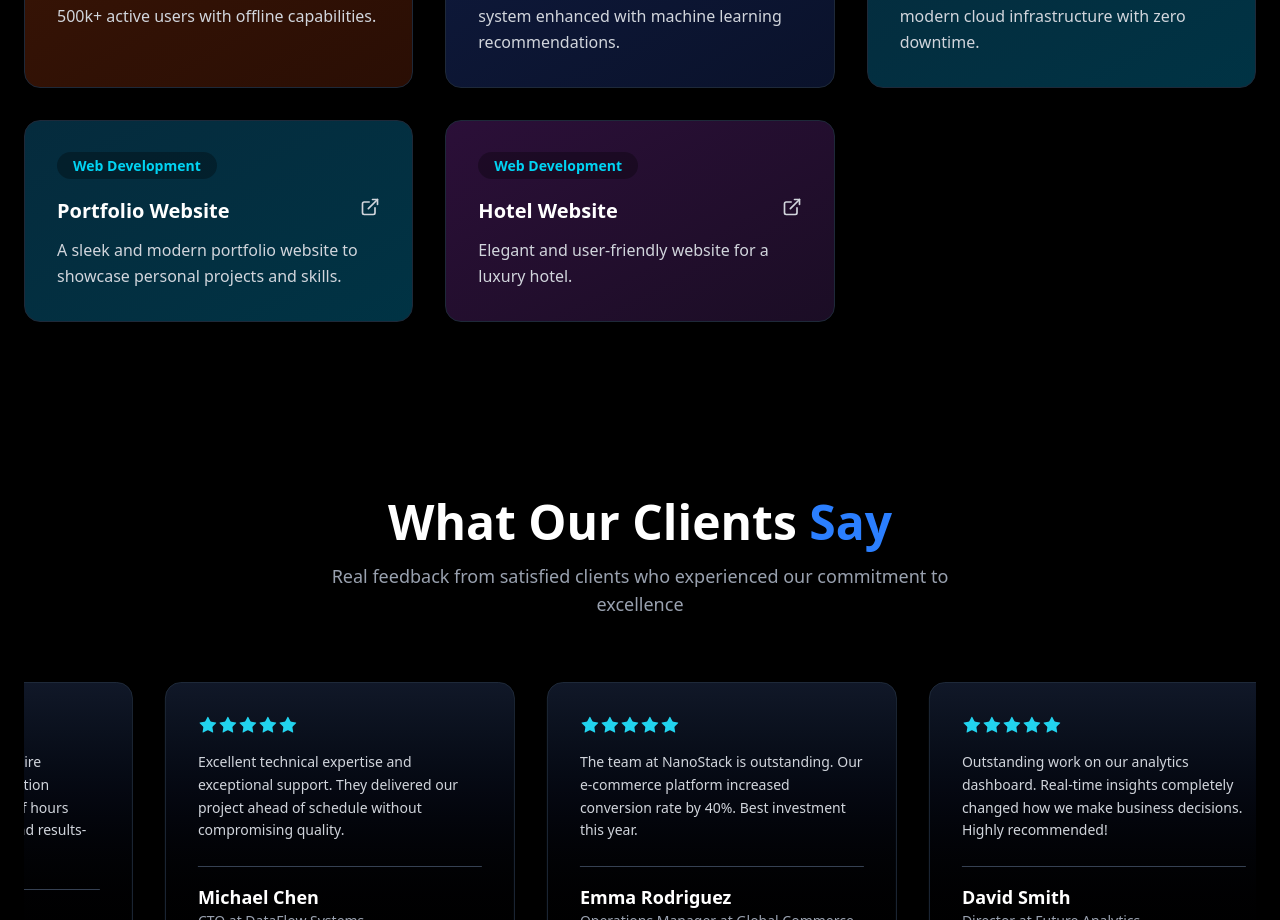
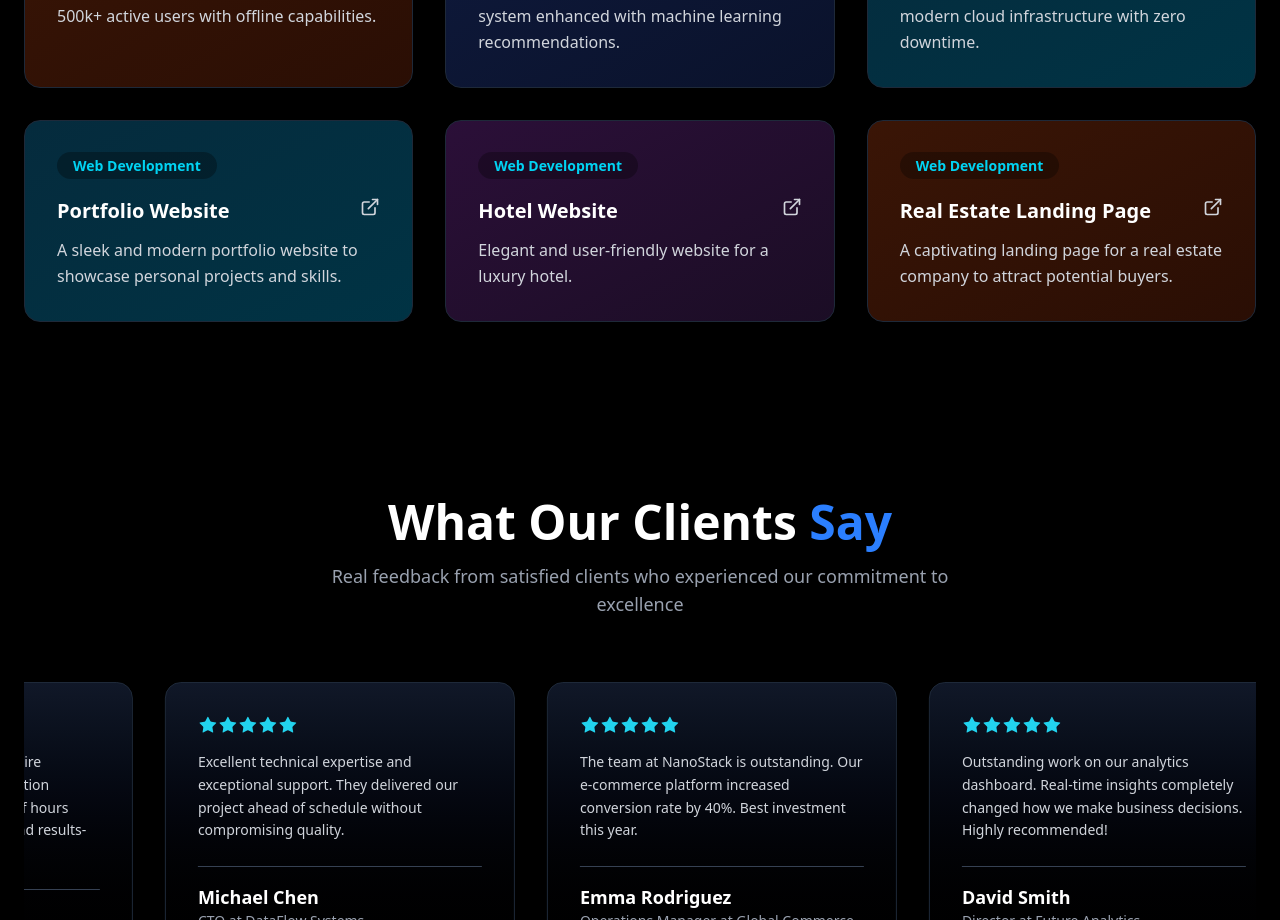
Before and after one commit to Nanostack-Technologies/website, a React (Vite) app: page / in a window 1280 px wide. Shown: the part 3320-4240 px from the top of the page. Built offline with nearby package versions, Linux system fonts and the light colour scheme.

Commit message:
Added Real Estate Landing Page

```diff
--- a/src/components/Projects.jsx
+++ b/src/components/Projects.jsx
@@ -59,6 +59,13 @@ export default function Projects() {
       title: "Hotel Website",
       desc: "Elegant and user-friendly website for a luxury hotel.",
       link: "https://hotel-demo-nanostack.netlify.app/",
+    },
+        {
+      category: "Web Development",
+      color: "from-[#3a1506] to-[#2a0e04]",
+      title: "Real Estate Landing Page",
+      desc: "A captivating landing page for a real estate company to attract potential buyers.",
+      link: "https://real-estate-demo-nanostack.netlify.app/",
     },
   ];
 
```
